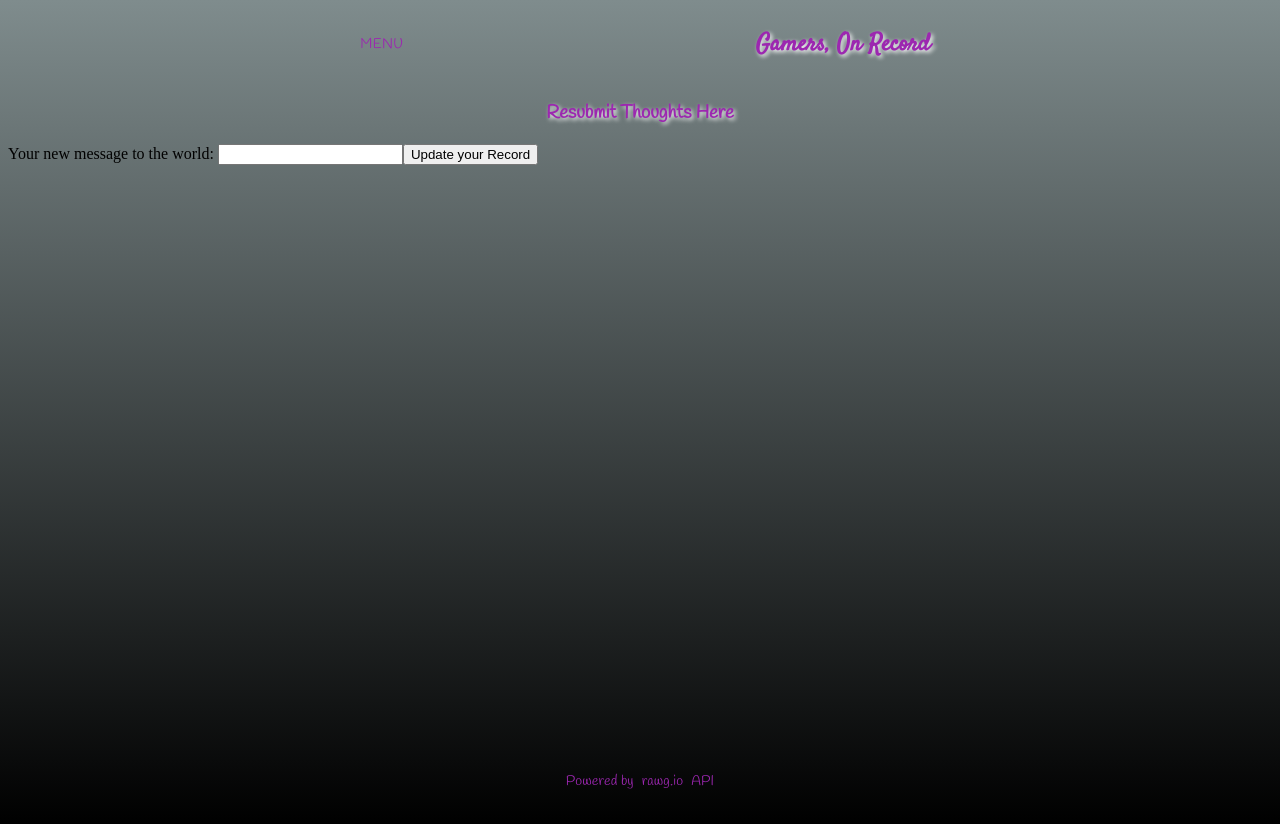
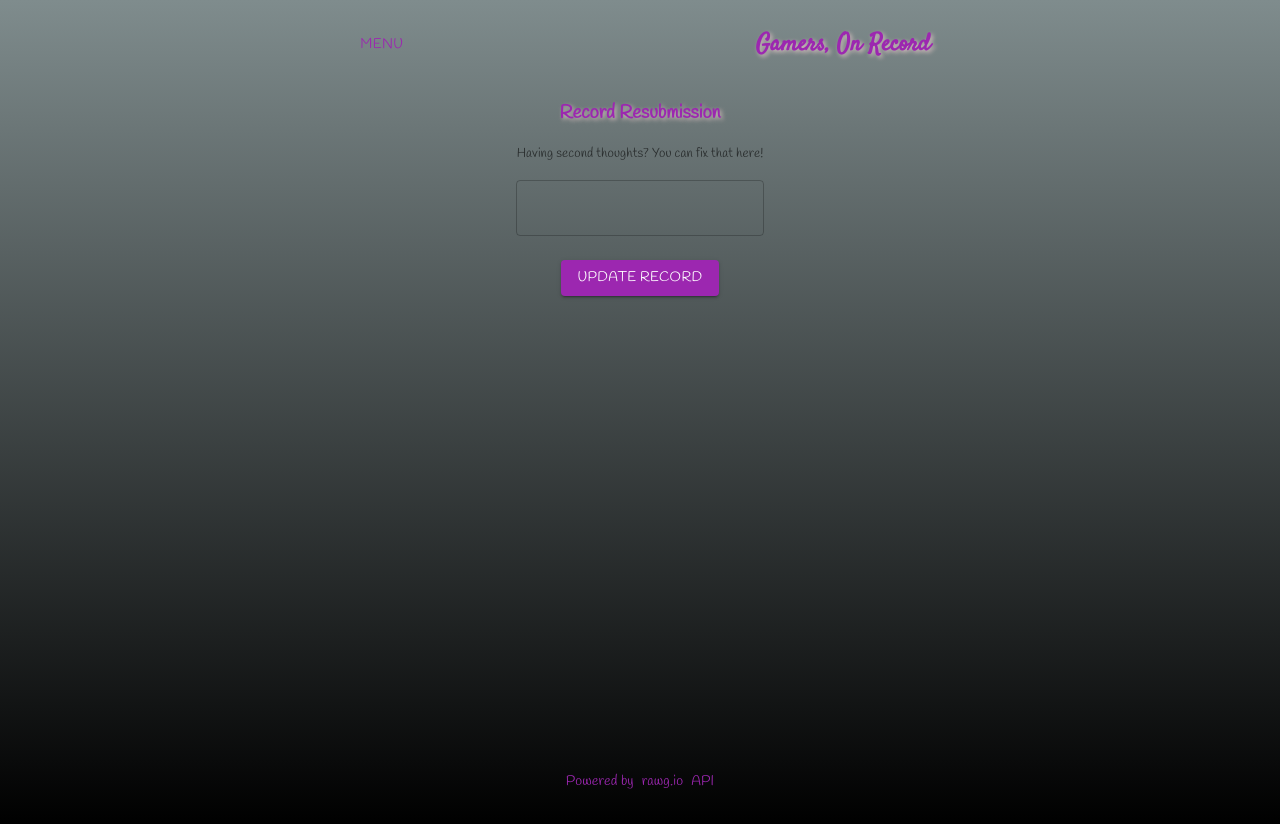
Before and after one commit to alissonkhr/GOR-Frontend, a React (Create React App) app in the folder gor-fr/: page /edit/1 in a window 1280 px wide. Built offline with nearby package versions, Linux system fonts and the light colour scheme; no server answers.

Commit message:
added styling to other post components

```diff
--- a/gor-fr/src/components/EditForm.jsx
+++ b/gor-fr/src/components/EditForm.jsx
@@ -1,4 +1,5 @@
 import React, { useState, useEffect } from "react";
+import { Typography, TextField, Button } from "@mui/material";
 import { useParams, useNavigate } from "react-router-dom";
 
 let baseUrl = process.env.REACT_APP_BACKEND_URL;
@@ -57,17 +58,41 @@ export default function EditForm() {
 
   return (
     <div>
-      <h3>Resubmit Thoughts Here</h3>
+      <h3>Record Resubmission</h3>
       <form onSubmit={handleSubmit}>
-        <label htmlFor="name">Your new message to the world: </label>
-        <input
-          id="message"
-          type="text"
-          name="message"
-          value={post.message}
-          onChange={handleChange}
-        />
-        <input type="submit" value="Update your Record" />
+        <Typography
+          sx={{
+            fontFamily: "Handlee",
+            textAlign: "center",
+            mt: 2,
+            fontSize: 13,
+          }}
+          color="text.secondary"
+        >
+          Having second thoughts? You can fix that here!
+        </Typography>
+        <div className="textField">
+          <TextField
+            id="message"
+            value={post.message}
+            variant="outlined"
+            type="text"
+            margin="normal"
+            color="secondary"
+            onChange={handleChange}
+            name="message"
+          />
+        </div>
+        <div className="modalButton">
+          <Button
+            sx={{ fontFamily: "Handlee", mt: 2 }}
+            type="submit"
+            variant="contained"
+            color="secondary"
+          >
+            Update Record
+          </Button>
+        </div>
       </form>
     </div>
   );
--- a/gor-fr/src/components/PostContainer.jsx
+++ b/gor-fr/src/components/PostContainer.jsx
@@ -1,6 +1,6 @@
 import React, { Fragment, useState, useEffect } from "react";
-import { useParams } from "react-router-dom";
-import { useNavigate } from "react-router-dom";
+import { useParams, useNavigate } from "react-router-dom";
+import { Typography, Button } from "@mui/material";
 
 let baseUrl = process.env.REACT_APP_BACKEND_URL;
 
@@ -26,24 +26,61 @@ export default function PostContainer() {
   return (
     <Fragment>
       <div>
-        <h3>Having Second Thoughts?</h3>
+        <h3>This Gamer Once Said...</h3>
         {post.id ? (
           <>
             <div>
-              <h2>Game:</h2>
-              <h3>{post.game}</h3>
-              <h2>Message:</h2>
-              <h3>{post.message}</h3>
-              <h2>Written by:</h2>
-              <h3>{post.user.username}</h3>
+              <Typography
+                sx={{ fontFamily: "Handlee", textAlign: "center" }}
+                variant="h5"
+              >
+                About {post.game},
+              </Typography>
+              <Typography
+                sx={{ fontFamily: "Handlee", textAlign: "center" }}
+                variant="body1"
+              >
+                "{post.message}"
+              </Typography>
+              <Typography
+                sx={{
+                  fontFamily: "Handlee",
+                  textAlign: "center",
+                  fontSize: 12,
+                }}
+                variant="body1"
+                color="text.secondary"
+              >
+                -{post.user.username} recorded this on {post.timestamp}
+              </Typography>
             </div>
-            <div>
-              <button onClick={() => navigate(`/edit/${post.id}`)}>
-                Edit Record
-              </button>
-              <button onClick={() => navigate(`/delete/${post.id}`)}>
-                Delete Record
-              </button>
+            <div className="crudButtonDiv">
+              <Button
+                className="crudButton"
+                sx={{ fontFamily: "Handlee", m: 1 }}
+                size="small"
+                type="button"
+                color="secondary"
+                variant="contained"
+                onClick={() => {
+                  navigate(`/edit/${post.id}`);
+                }}
+              >
+                Edit
+              </Button>
+              <Button
+                className="crudButton"
+                sx={{ fontFamily: "Handlee", m: 1 }}
+                size="small"
+                type="button"
+                color="secondary"
+                variant="contained"
+                onClick={() => {
+                  navigate(`/delete/${post.id}`);
+                }}
+              >
+                Delete
+              </Button>
             </div>
           </>
         ) : null}
--- a/gor-fr/src/index.css
+++ b/gor-fr/src/index.css
@@ -1,5 +1,5 @@
 body {
-  background-image: linear-gradient(#7F8C8D, #000000);
+  background-image: linear-gradient(#7f8c8d, #000000);
   background-repeat: no-repeat;
   margin-bottom: 28px;
 }
@@ -39,7 +39,7 @@ h1 {
   font-family: "Satisfy", cursive, Arial, Helvetica, sans-serif;
   text-align: center;
   color: #9c27b0;
-  text-shadow: 2px 2px 4px rgb(255, 255, 255);
+  text-shadow: 2px 2px 4px rgb(212, 190, 190);
 }
 
 h2,
@@ -47,7 +47,7 @@ h3 {
   font-family: "Handlee", cursive, Arial, Helvetica, sans-serif;
   text-align: center;
   color: #9c27b0;
-  text-shadow: 2px 2px 4px rgb(255, 255, 255);
+  text-shadow: 2px 2px 4px rgb(212, 190, 190);
 }
 
 nav {
@@ -72,7 +72,10 @@ nav {
   justify-content: center;
 }
 
-.postModal, .textField, .modalButton, .submissionButton {
+.postModal,
+.textField,
+.modalButton,
+.submissionButton {
   display: flex;
   justify-content: center;
 }
@@ -94,3 +97,9 @@ nav {
   text-align: center;
   color: #9c27b0;
 }
+
+.crudButtonDiv {
+  margin: 10px;
+  display: flex;
+  justify-content: center;
+}
```
